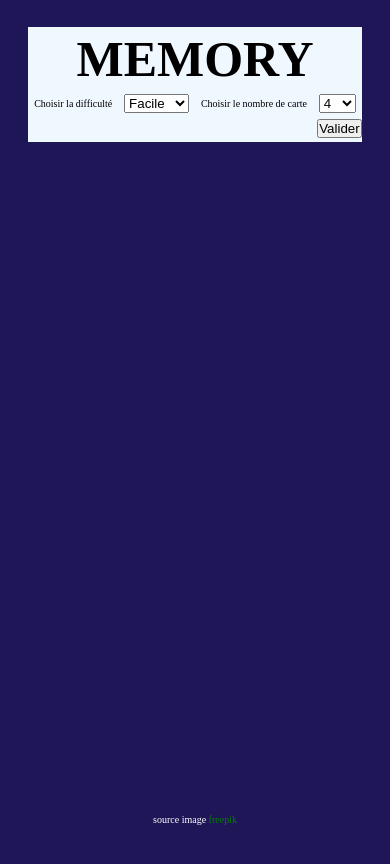
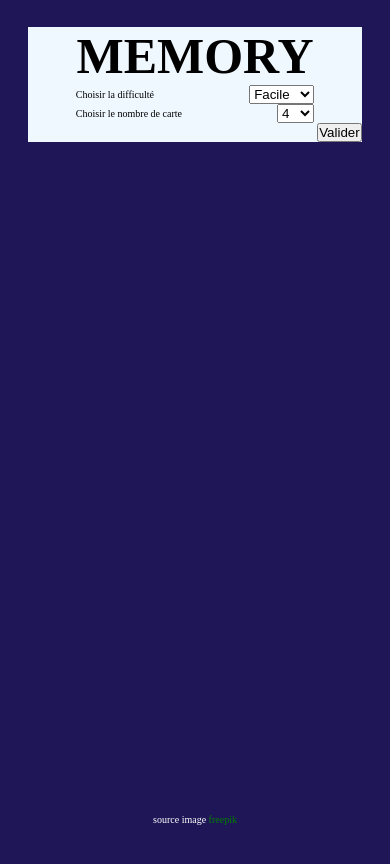
Before and after one commit to dodkirua/evalMemory, a plain HTML site: page index.html in a window 390 px wide. Drawn offline with nearby package versions, Linux system fonts and the light colour scheme.

Commit message:
responsive

```diff
--- a/css/style.css
+++ b/css/style.css
@@ -27,7 +27,7 @@ body {
 #container{
     width: 95%;
     height: 95%;
-
+    flex-shrink: 0;
  }
 
 footer {
@@ -92,3 +92,22 @@ footer a{
 #endText{
     font-size: 2rem;
 }
+
+@media screen and (max-width: 750px){
+    #end{
+        flex-wrap: nowrap;
+        flex-direction: column;
+        width: 100%;
+}
+
+@media screen and (max-width: 500px){
+    #start, #divSelect{
+        flex-wrap: nowrap;
+        flex-direction: column;
+        width: 100%;
+    }
+    #divSize,#divDifficulty {
+        width: 100%;
+    }
+
+}
```
